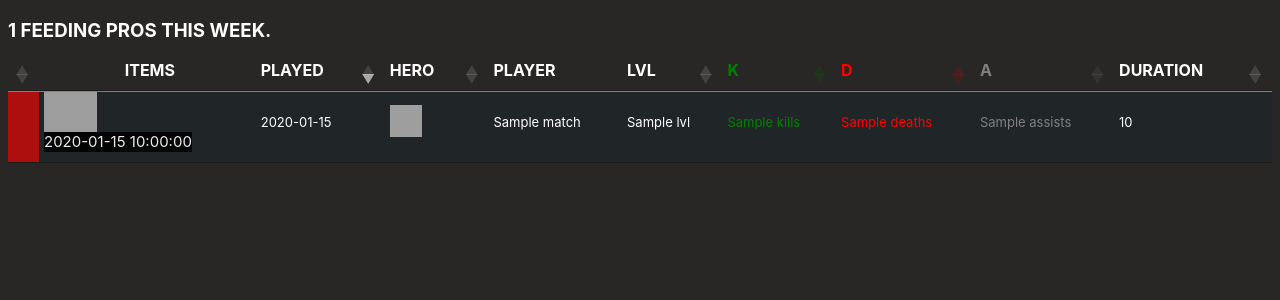
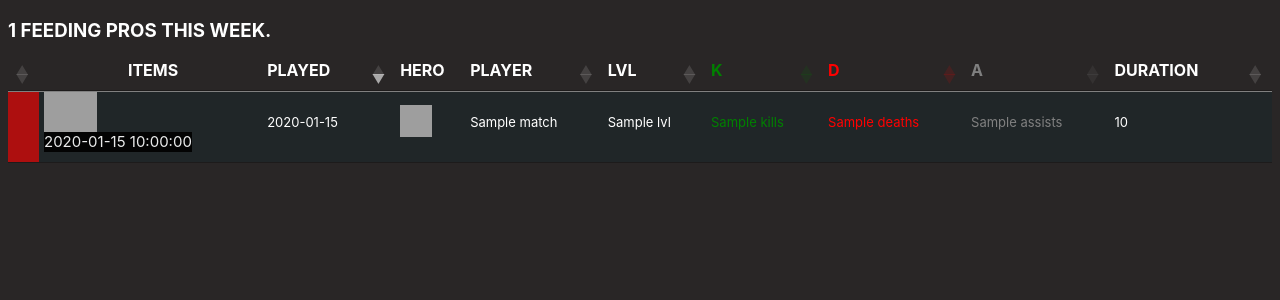
Before and after one commit to 27bslash/dota2-pro-item-tracker, a Flask app: template templates/chappie.html in a window 1280 px wide. Shown: the part 58-358 px from the top of the page. Run offline with Flask 2, Linux system fonts and the light colour scheme; the template is opened without the code that fills it: most values are stand-ins (such as "Sample title", 1, 10 or a date in 2020); a database or web service that is not in the repository returns one stand-in record (values such as "Sample title"); data that the repository does not hold is empty; some libraries are stand-ins or nearby versions; grey boxes are pictures that could not be loaded.

Commit message:
fixed column sorting

```diff
--- a/templates/chappie.html
+++ b/templates/chappie.html
@@ -6,8 +6,8 @@
         { orderSequence: ["desc", "asc"] },
         { bSortable: false },
         { orderSequence: ["desc", "asc"] },
+        { bSortable: false },
         { orderSequence: ["asc", "desc"] },
-        { bSortable: false },
         { orderSequence: ["asc", "desc"] },
         { orderSequence: ["desc", "asc"] },
         { orderSequence: ["desc", "asc"] },
@@ -70,7 +70,7 @@
             </div>
           </a>
         </td>
-        <td class="played">{{times[loop.index0]}}</td>
+        <td data-sort={{unix_times[loop.index0]}}>{{times[loop.index0]}}</td>
         <td class="hero">
           <a href='/hero/{{match["hero"]}}'
             ><i class="d2mh {{match['hero']}}"></i
```
